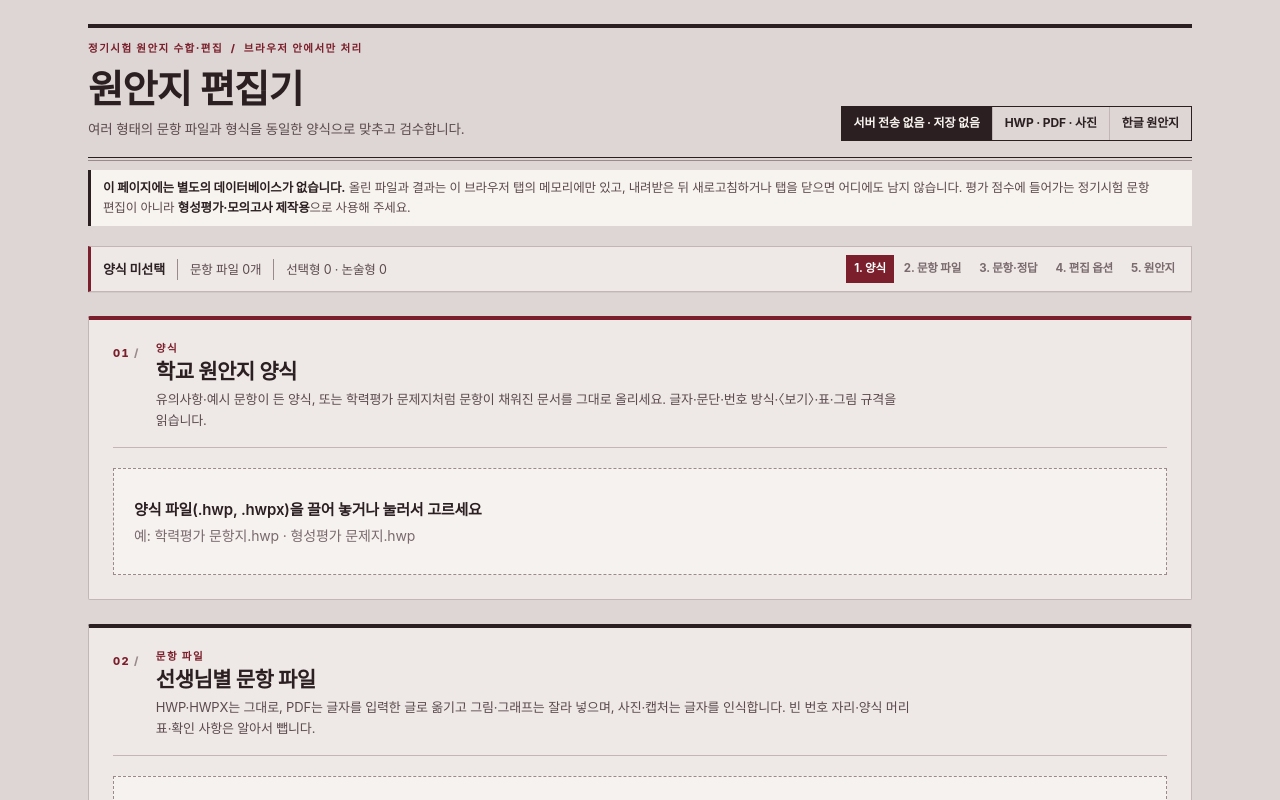
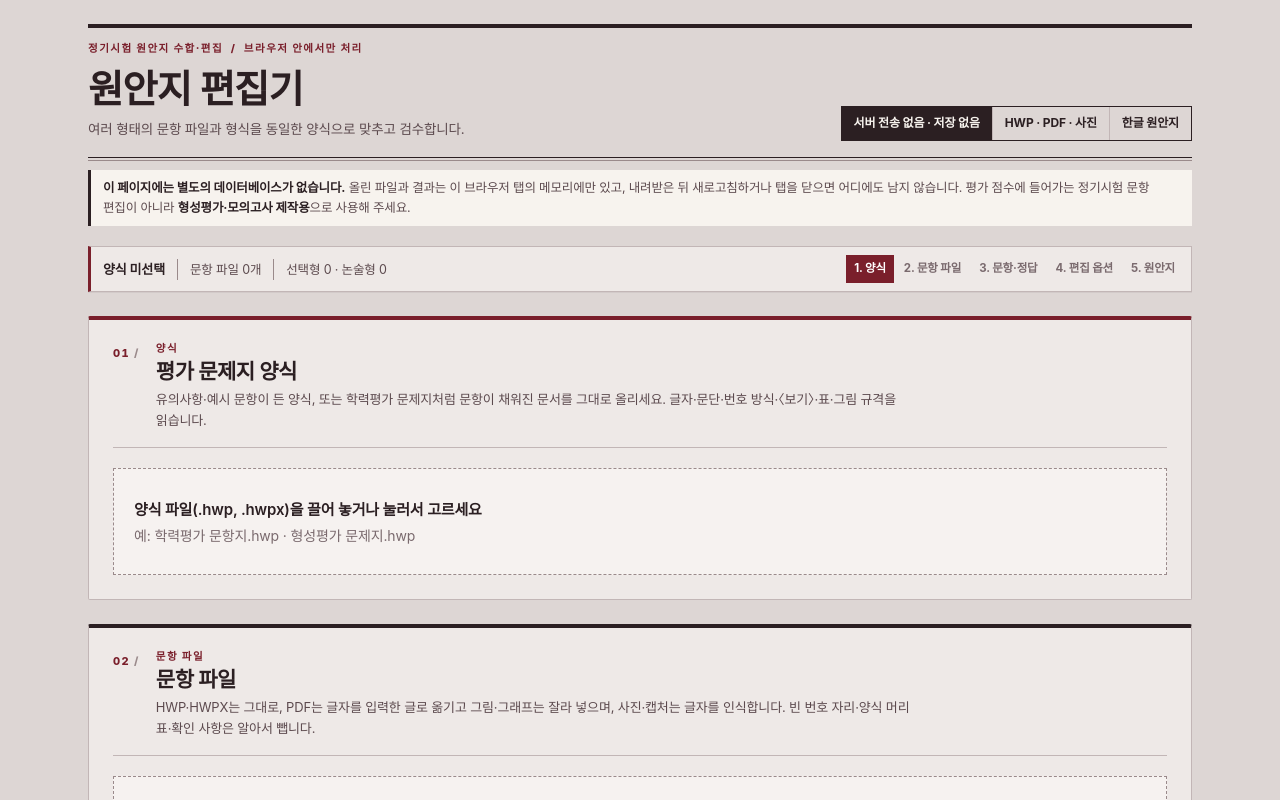
Before and after one commit to yurowa90/test, a React (Vite) app in the folder wonanji/: page / in a window 1280 px wide. Shown: the top 800 px of the page. Built offline with nearby package versions, Linux system fonts and the light colour scheme.

Commit message:
Rename step headings: 평가 문제지 양식, 문항 파일
Co-Authored-By: Claude Fable 5.1 <noreply@anthropic.com>
Claude-Session: https://claude.ai/code/session_01Mu7rgc3wtZZV3FxNPwvboV

```diff
--- a/wonanji/src/App.tsx
+++ b/wonanji/src/App.tsx
@@ -249,7 +249,7 @@ export default function App() {
         )}
 
         <main className="mt-6 space-y-6">
-          <Step id="s-template" n={1} kicker="양식" title="학교 원안지 양식" sub="유의사항·예시 문항이 든 양식, 또는 학력평가 문제지처럼 문항이 채워진 문서를 그대로 올리세요. 글자·문단·번호 방식·〈보기〉·표·그림 규격을 읽습니다." accent={current === 0}>
+          <Step id="s-template" n={1} kicker="양식" title="평가 문제지 양식" sub="유의사항·예시 문항이 든 양식, 또는 학력평가 문제지처럼 문항이 채워진 문서를 그대로 올리세요. 글자·문단·번호 방식·〈보기〉·표·그림 규격을 읽습니다." accent={current === 0}>
             {tpl ? (
               <>
                 <div className="mb-4 flex flex-wrap items-center justify-between gap-3">
@@ -270,7 +270,7 @@ export default function App() {
             )}
           </Step>
 
-          <Step id="s-sources" n={2} kicker="문항 파일" title="선생님별 문항 파일" sub="HWP·HWPX는 그대로, PDF는 글자를 입력한 글로 옮기고 그림·그래프는 잘라 넣으며, 사진·캡처는 글자를 인식합니다. 빈 번호 자리·양식 머리 표·확인 사항은 알아서 뺍니다." accent={current === 1}>
+          <Step id="s-sources" n={2} kicker="문항 파일" title="문항 파일" sub="HWP·HWPX는 그대로, PDF는 글자를 입력한 글로 옮기고 그림·그래프는 잘라 넣으며, 사진·캡처는 글자를 인식합니다. 빈 번호 자리·양식 머리 표·확인 사항은 알아서 뺍니다." accent={current === 1}>
             <Dropzone multiple disabled={!!busy} onFiles={addSources} compact={docs.length > 0} accept="all">
               <p className="font-semibold">{docs.length ? "파일 더 올리기" : "문항 파일(.hwp, .hwpx, .pdf, 사진)을 끌어 놓거나 눌러서 고르세요. 여러 개를 한꺼번에 올릴 수 있습니다"}</p>
               {!docs.length && <p className="mt-1 text-sm text-ink-3">PDF·사진의 정답은 3단계에서 지정합니다(형광펜 정보가 없음).</p>}
```
